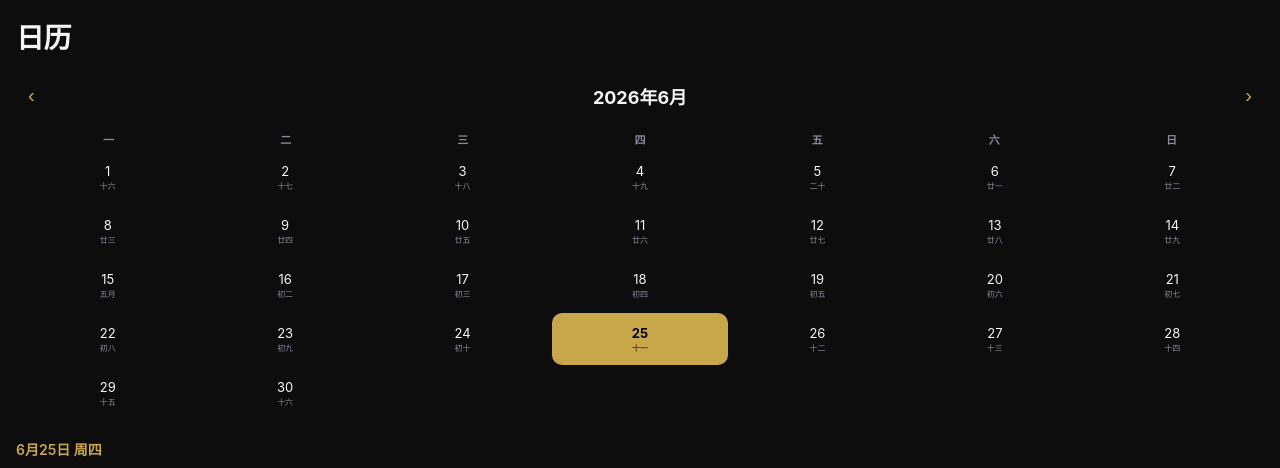
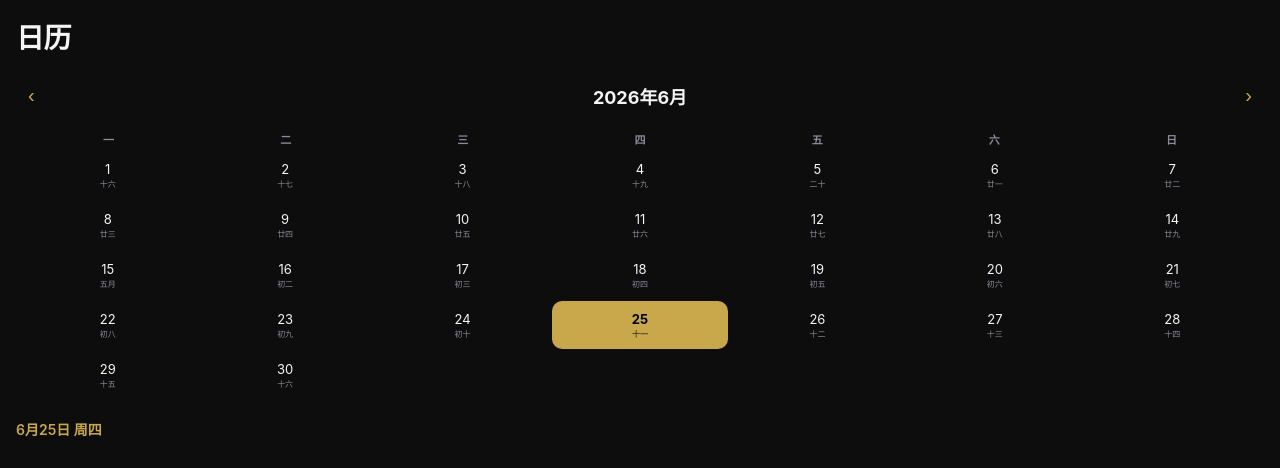
Before and after one commit to fionaisyukin-code/remind, a plain HTML site: page index.html in a window 1280 px wide. Shown: the top 468 px of the page. Drawn offline with Linux system fonts and the light colour scheme.

Commit message:
修复日历行高不一致：用grid-auto-rows强制等高

```diff
--- a/index.html
+++ b/index.html
@@ -33,8 +33,8 @@ body{font-family:-apple-system,BlinkMacSystemFont,sans-serif;background:var(--bg
 .cal-nav button{background:none;border:none;color:var(--accent);font-size:20px;cursor:pointer;padding:8px 12px}
 .cal-weekdays{display:grid;grid-template-columns:repeat(7,1fr);text-align:center;margin-bottom:4px;padding:0 4px}
 .cal-weekdays span{font-size:11px;color:var(--sub);font-weight:600}
-.cal-grid{display:grid;grid-template-columns:repeat(7,1fr);gap:2px;margin-bottom:20px;padding:0 4px}
-.cal-day{display:flex;flex-direction:column;align-items:center;justify-content:center;border-radius:10px;cursor:pointer;position:relative;font-size:13px;transition:all .15s;height:52px;width:100%}
+.cal-grid{display:grid;grid-template-columns:repeat(7,1fr);grid-auto-rows:48px;gap:2px;margin-bottom:20px;padding:0 4px}
+.cal-day{display:flex;flex-direction:column;align-items:center;justify-content:center;border-radius:10px;cursor:pointer;position:relative;font-size:13px;transition:all .15s;width:100%;height:100%}
 .cal-day .lunar{font-size:8px;color:var(--sub);margin-top:1px;white-space:nowrap}
 .cal-day.selected .lunar{color:rgba(0,0,0,0.6)}
 .cal-day:hover{background:var(--card)}
```
